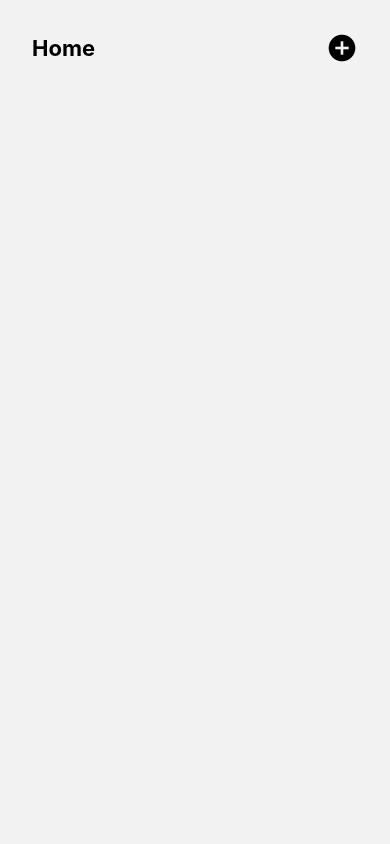
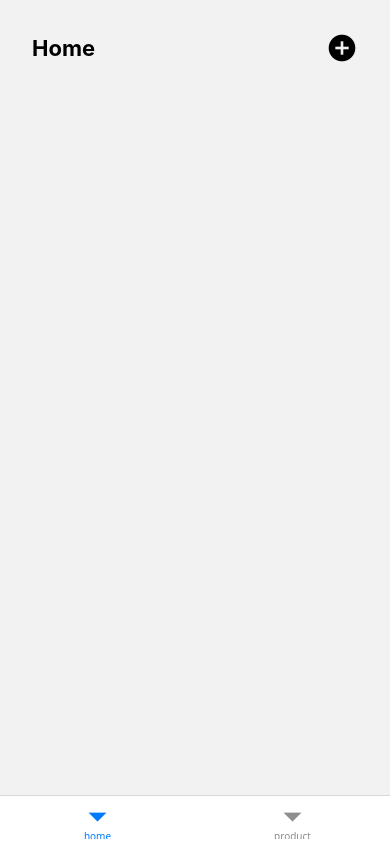
Before and after one commit to bmartins95/Navigation, a React Native app: screen /home in a window 390 px wide. Built offline with nearby package versions, Linux system fonts and the light colour scheme.

Commit message:
Add bottom tab navigation

```diff
--- a/package.json
+++ b/package.json
@@ -9,6 +9,7 @@
     "web": "expo start --web"
   },
   "dependencies": {
+    "@react-navigation/bottom-tabs": "^7.3.17",
     "@react-navigation/elements": "^2.4.6",
     "@react-navigation/native": "^7.1.13",
     "@react-navigation/native-stack": "^7.3.18",
--- a/src/app/home.tsx
+++ b/src/app/home.tsx
@@ -1,12 +1,13 @@
 import { View } from "react-native";
 
 import { StackRouteProps } from "@/routes/stack-routes";
+import { BottonTabRouteProps } from "@/routes/bottom-routes";
 
 import { ButtonIcon } from "@/components/button-icon";
 import { Header } from "@/components/header";
 import { Title } from "@/components/title";
 
-export function Home({ navigation }: StackRouteProps<"home">) {
+export function Home({ navigation }: BottonTabRouteProps<"home">) {
 
     return (
         <View style={{ flex: 1, padding: 32 }}>
--- /dev/null
+++ b/src/routes/bottom-routes.tsx
@@ -0,0 +1,25 @@
+import { createBottomTabNavigator, BottomTabScreenProps } from "@react-navigation/bottom-tabs"
+
+import { Home } from "@/app/home"
+import { Product } from "@/app/product"
+
+export type BottonTabRoutesList = {
+    home: undefined
+    product: undefined | { id: string }
+}
+
+export type BottonTabRouteProps<T extends keyof BottonTabRoutesList> = BottomTabScreenProps<BottonTabRoutesList, T>
+
+const Tab = createBottomTabNavigator<BottonTabRoutesList>()
+
+export function BottonRoutes() {
+    return (
+        <Tab.Navigator
+            initialRouteName="home"
+            screenOptions={{ headerShown: false }}
+        >
+            <Tab.Screen name="home" component={Home}></Tab.Screen>
+            <Tab.Screen name="product" component={Product}></Tab.Screen>
+        </Tab.Navigator>
+    )
+}
--- a/src/routes/index.tsx
+++ b/src/routes/index.tsx
@@ -1,11 +1,12 @@
 import { NavigationContainer } from "@react-navigation/native";
 
 import { StackRoutes } from "./stack-routes";
+import { BottonRoutes } from "./bottom-routes";
 
 export function Routes() {
     return (
         <NavigationContainer>
-            <StackRoutes></StackRoutes>
+            <BottonRoutes></BottonRoutes>
         </NavigationContainer>
     )
 }
--- a/src/routes/stack-routes.tsx
+++ b/src/routes/stack-routes.tsx
@@ -1,5 +1,4 @@
-import { createNativeStackNavigator } from "@react-navigation/native-stack"
-import { NativeStackScreenProps } from "@react-navigation/native-stack";
+import { createNativeStackNavigator, NativeStackScreenProps } from "@react-navigation/native-stack"
 
 import { Home } from "@/app/home"
 import { Product } from "@/app/product"
```
Also changed, not shown: 1 other file (tests, documents, lock files or other folders).
